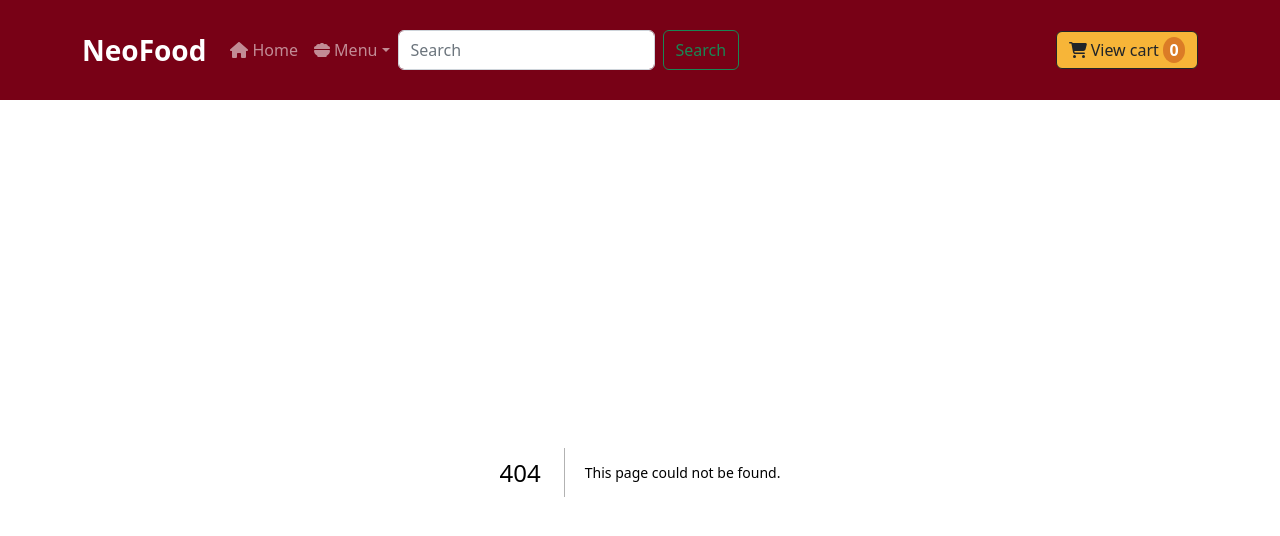
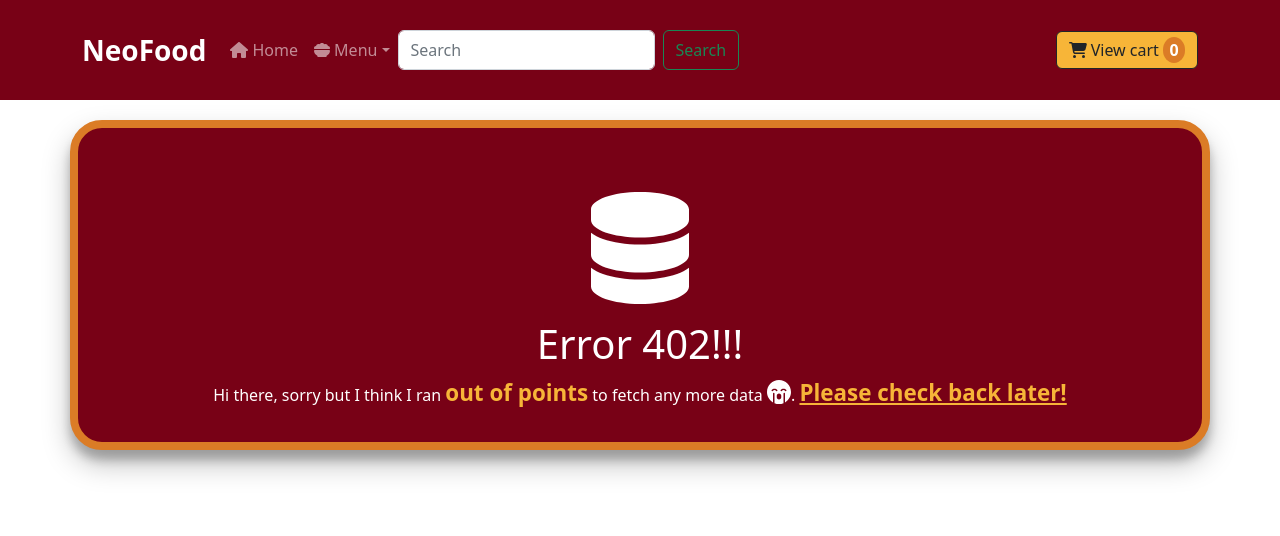
Before and after one commit to LinhNguyenLe2109/restaurant, a Next.js app: page /error/402 in a window 1280 px wide. Before the commit this address had no page. Shown: the top 536 px of the page. Built offline with nearby package versions, Linux system fonts and the light colour scheme.

Commit message:
created custom 402 page

```diff
--- a/components/FoodList.js
+++ b/components/FoodList.js
@@ -3,10 +3,10 @@ import DishCard from "./DishCard";
 import styles from "../styles/FoodList.module.css";
 import { Spinner } from "react-bootstrap";
 import useSWR from "swr";
-import Error from "next/error";
+import { useRouter } from "next/router";
 function FoodList(props) {
   const [isLoading, setIsLoading] = useState(true);
-
+  const router = useRouter();
   let arrayList = [];
 
   const listOfDishesFetcher = (url) =>
@@ -58,7 +58,7 @@ function FoodList(props) {
   }, [listOfDishesError, listOfDetailedDishesError]);
 
   if (listOfDishesError || listOfDetailedDishesError) {
-    return <Error statusCode={402} />;
+    router.push("/error/402");
   }
 
   const list = (
--- /dev/null
+++ b/pages/error/402.js
@@ -0,0 +1,34 @@
+import React from "react";
+import { Container } from "react-bootstrap";
+import styles from "../../styles/pages/402.module.css";
+import { FontAwesomeIcon } from "@fortawesome/react-fontawesome";
+import { faDatabase, faFaceSadCry } from "@fortawesome/free-solid-svg-icons";
+import Link from "next/link";
+
+function Error402() {
+  return (
+    <Container className={`${styles.container} mt-5 p-3 rounded-5`}>
+      <FontAwesomeIcon
+        icon={faDatabase}
+        className="mt-5 mb-3"
+        style={{ "font-size": "7rem" }}
+      />
+      <h1>Error 402!!!</h1>
+      <p>
+        Hi there, sorry but I think I ran{" "}
+        <strong className={`${styles.emphasize}`}>out of points</strong> to
+        fetch any more data{" "}
+        <FontAwesomeIcon icon={faFaceSadCry} className="fs-4" />.{" "}
+        <Link legacyBehavior passHref href="/">
+          <strong
+            className={`${styles.emphasize} ${styles.link} text-decoration-underline`}
+          >
+            Please check back later!
+          </strong>
+        </Link>
+      </p>
+    </Container>
+  );
+}
+
+export default Error402;
--- /dev/null
+++ b/styles/pages/402.module.css
@@ -0,0 +1,17 @@
+.container{
+    background-color: var(--bg-color);
+    box-shadow: rgba(0, 0, 0, 0.25) 0px 14px 28px, rgba(0, 0, 0, 0.22) 0px 10px 10px;
+    border: solid 0.5rem var(--third-color);
+    color: white;
+    text-align: center;
+    vertical-align: middle;
+}
+
+.emphasize{
+    color: var(--secondary-color);
+    font-size: 1.4rem;
+}
+
+.link{
+    cursor: pointer;
+}
```
